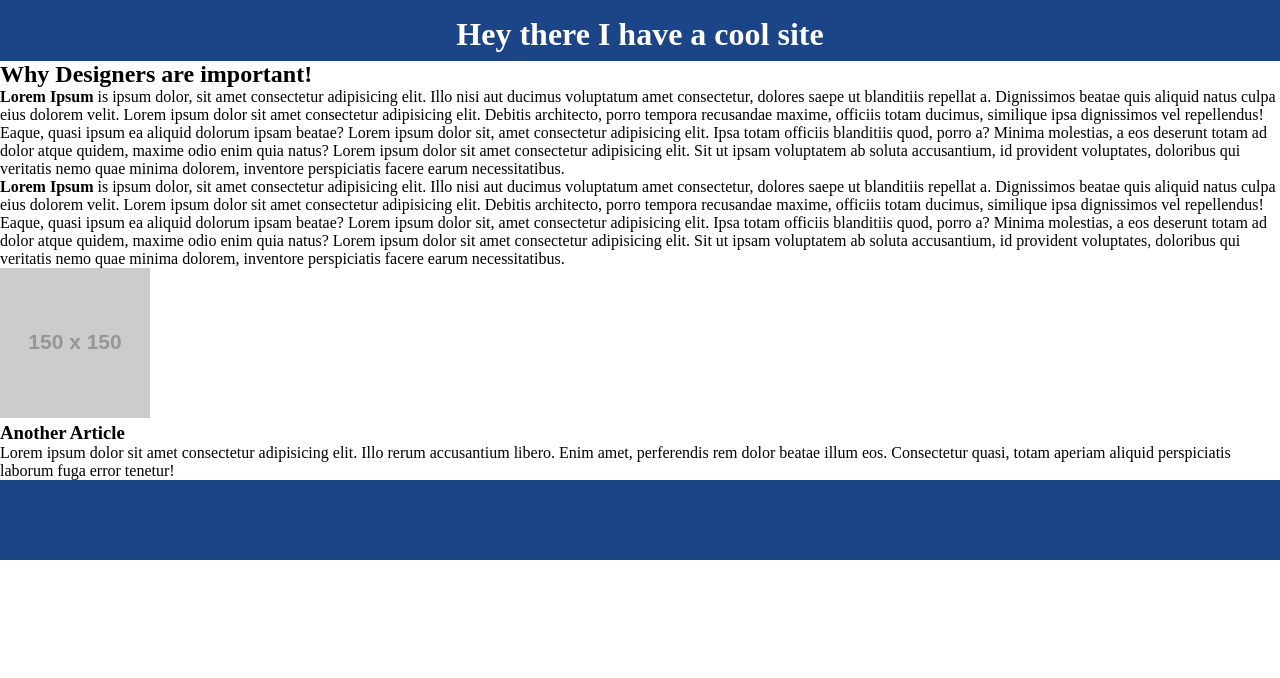
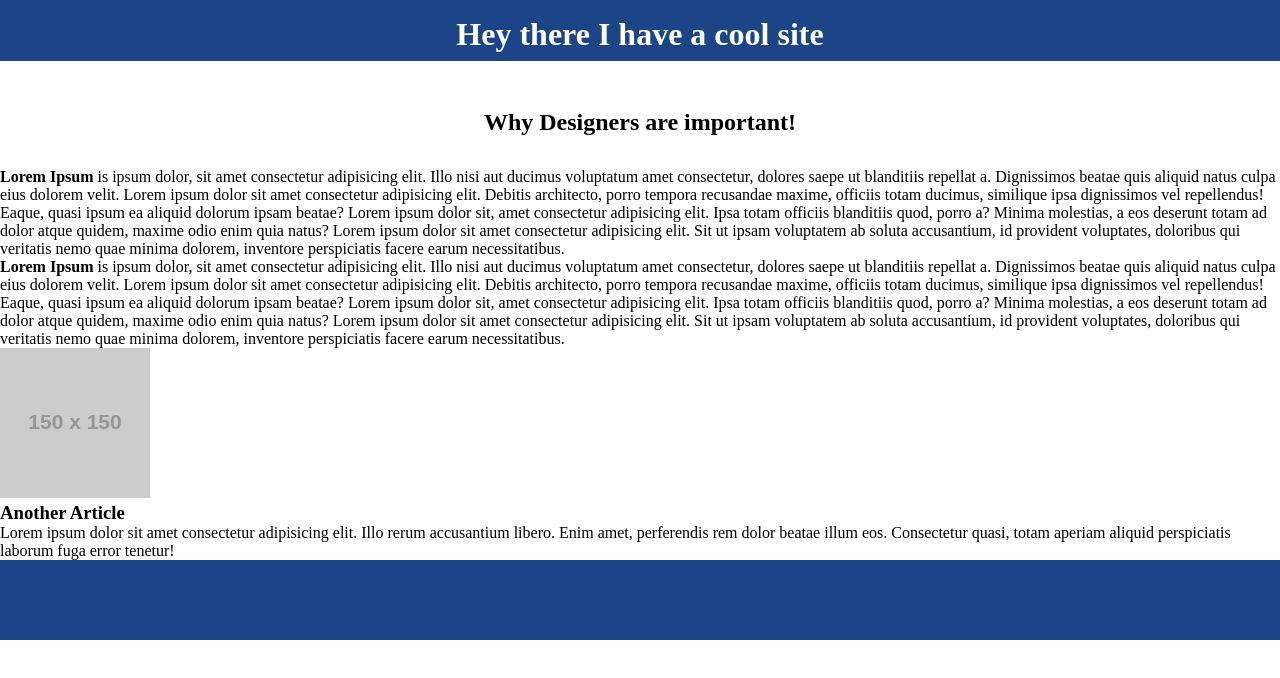
Before and after one commit to JaredVandeWater/IHaveACoolSite, a plain HTML site: page index.html in a window 1280 px wide. Drawn offline with Linux system fonts and the light colour scheme; placeholder pictures from the web are drawn by us.

Commit message:
splititup

```diff
--- a/index.html
+++ b/index.html
@@ -16,16 +16,20 @@
     </header>
 
     <main>
+        <div class="leftside">
             <header>
-            <h2 class="c-text, title2">Why Designers are important!</h2>
+                <h2 class="c-text title2">Why Designers are important!</h2>
             </header>
             <div class="info"> <b>Lorem Ipsum</b> is ipsum dolor, sit amet consectetur adipisicing elit. Illo nisi aut
                 ducimus voluptatum
                 amet
                 consectetur, dolores saepe ut blanditiis repellat a. Dignissimos beatae quis aliquid natus culpa eius
-            dolorem velit. Lorem ipsum dolor sit amet consectetur adipisicing elit. Debitis architecto, porro tempora
-            recusandae maxime, officiis totam ducimus, similique ipsa dignissimos vel repellendus! Eaque, quasi ipsum ea
-            aliquid dolorum ipsam beatae? Lorem ipsum dolor sit, amet consectetur adipisicing elit. Ipsa totam officiis
+                dolorem velit. Lorem ipsum dolor sit amet consectetur adipisicing elit. Debitis architecto, porro
+                tempora
+                recusandae maxime, officiis totam ducimus, similique ipsa dignissimos vel repellendus! Eaque, quasi
+                ipsum ea
+                aliquid dolorum ipsam beatae? Lorem ipsum dolor sit, amet consectetur adipisicing elit. Ipsa totam
+                officiis
                 blanditiis quod, porro a? Minima molestias, a eos deserunt totam ad dolor atque quidem, maxime odio enim
                 quia natus? Lorem ipsum dolor sit amet consectetur adipisicing elit. Sit ut ipsam voluptatem ab soluta
                 accusantium, id provident voluptates, doloribus qui veritatis nemo quae minima dolorem, inventore
@@ -35,16 +39,20 @@
                 ducimus voluptatum
                 amet
                 consectetur, dolores saepe ut blanditiis repellat a. Dignissimos beatae quis aliquid natus culpa eius
-            dolorem velit. Lorem ipsum dolor sit amet consectetur adipisicing elit. Debitis architecto, porro tempora
-            recusandae maxime, officiis totam ducimus, similique ipsa dignissimos vel repellendus! Eaque, quasi ipsum ea
-            aliquid dolorum ipsam beatae? Lorem ipsum dolor sit, amet consectetur adipisicing elit. Ipsa totam officiis
+                dolorem velit. Lorem ipsum dolor sit amet consectetur adipisicing elit. Debitis architecto, porro
+                tempora
+                recusandae maxime, officiis totam ducimus, similique ipsa dignissimos vel repellendus! Eaque, quasi
+                ipsum ea
+                aliquid dolorum ipsam beatae? Lorem ipsum dolor sit, amet consectetur adipisicing elit. Ipsa totam
+                officiis
                 blanditiis quod, porro a? Minima molestias, a eos deserunt totam ad dolor atque quidem, maxime odio enim
                 quia natus? Lorem ipsum dolor sit amet consectetur adipisicing elit. Sit ut ipsam voluptatem ab soluta
                 accusantium, id provident voluptates, doloribus qui veritatis nemo quae minima dolorem, inventore
                 perspiciatis facere earum necessitatibus.
             </div>
+        </div>
 
-        <div>
+        <div class="rightside">
             <img src="https://via.placeholder.com/150" alt="">
             <header>
                 <h3>Another Article</h3>
--- a/style.css
+++ b/style.css
@@ -27,16 +27,18 @@ html, body {
 }
 
 
-.title2
+.title2{
+    margin-top: 3rem;
+    margin-bottom: 2rem;
+    border-color: tomato;
+}
 
 
 .d-flex{
     display: flex;
 }
 
-.stretch{
-    align-items: stretch;
-}
+
 
 footer{
     background-color: var(--main-blue);
```
Lines whose indentation alone changed are shown as unchanged.
